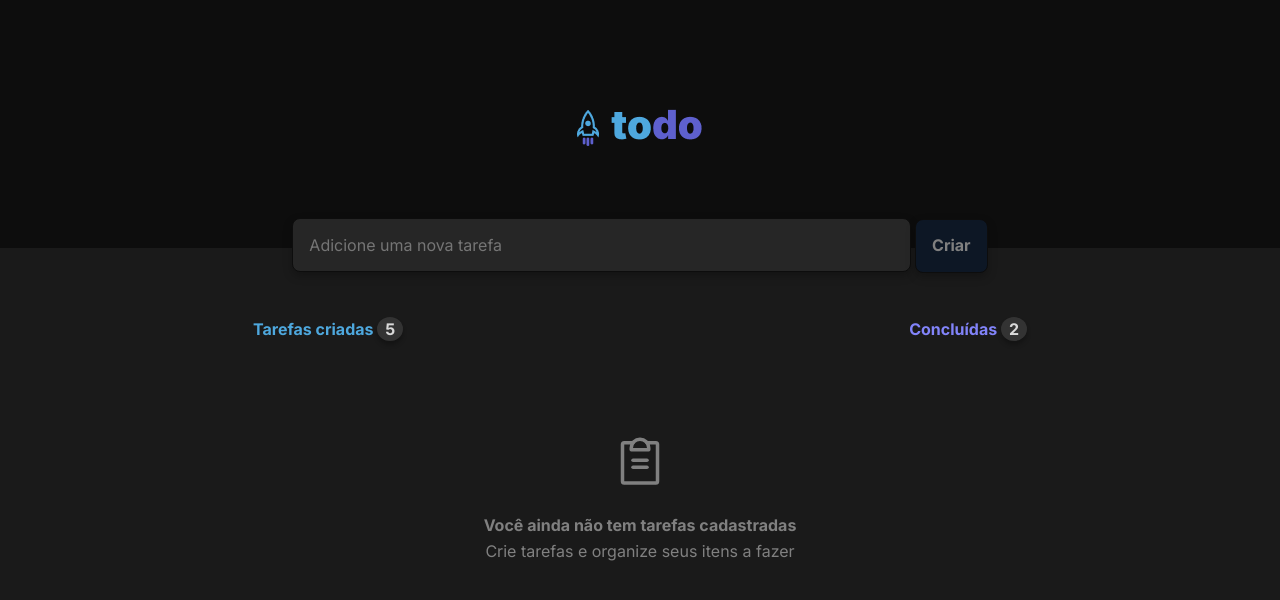
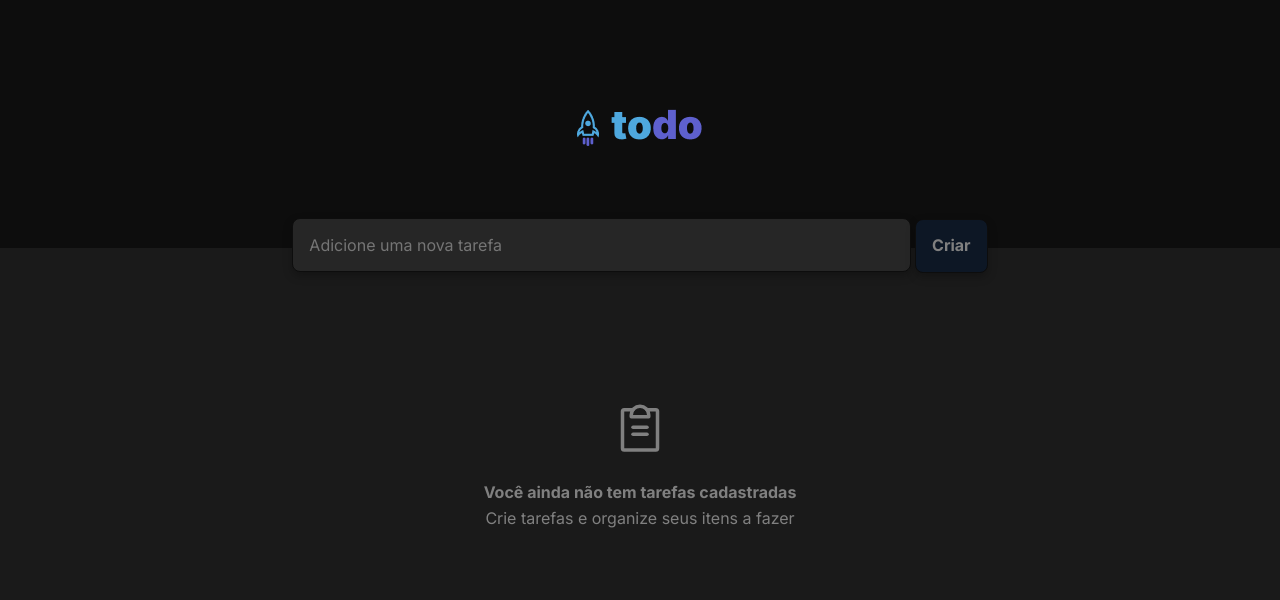
Before and after one commit to ponqueli/ignite-todo, a React (Vite) app: page / in a window 1280 px wide. Shown: the top 600 px of the page. Built offline with nearby package versions, Linux system fonts and the light colour scheme.

Commit message:
showing info when theres tasks

```diff
--- a/src/App.tsx
+++ b/src/App.tsx
@@ -57,6 +57,9 @@ function App() {
     setTaskList(todoListWithoutDeletedTask)
   }
 
+  const createdTasksQuantity = taskList.filter((task) => !task.isCompleted).length;
+  const completedTasksQuantity = taskList.filter((task) => task.isCompleted).length;
+  const isTaskListEmpty = taskList.length === 0;
   return (
     <>
       <Header />
@@ -67,10 +70,10 @@ function App() {
           onHandleSubmit={handleSubmit}
         />
         <div className={styles.resume}>
-          <ResumeInfo />
+          {!isTaskListEmpty && <ResumeInfo createdTasks={createdTasksQuantity} doneTasks={completedTasksQuantity} />}
 
           <div className={styles.tasks}>
-            {taskList.length === 0 ? <EmptyList /> :
+            {isTaskListEmpty ? <EmptyList /> :
               taskList.map((task) => (
                 <Task key={task.id} task={task} changeIsComplete={changeIsComplete} deleteTask={deleteTask} />
               ))
--- a/src/components/NewTask.tsx
+++ b/src/components/NewTask.tsx
@@ -22,7 +22,7 @@ export function NewTask({
   return (
     <form className={styles.form} onSubmit={onHandleSubmit}>
       <input
-        onKeyDown={(e) => e.key === "Enter" && onHandleSubmit(e)}
+        onKeyDown={(e) => e.key === "Enter" && !isDescriptionEmpty && onHandleSubmit(e)}
         type="text"
         placeholder="Adicione uma nova tarefa"
         required
--- a/src/components/ResumeInfo.tsx
+++ b/src/components/ResumeInfo.tsx
@@ -1,13 +1,18 @@
 import styles from "./ResumeInfo.module.css";
 
-export function ResumeInfo() {
+interface IResumeInfo {
+  createdTasks: number;
+  doneTasks: number;
+}
+
+export function ResumeInfo({ createdTasks, doneTasks }: IResumeInfo) {
   return (
     <div className={styles.resumeInfo}>
       <strong className={styles.createdTask}>
-        Tarefas criadas <span>5</span>
+        Tarefas criadas <span>{createdTasks}</span>
       </strong>
       <strong className={styles.doneTask}>
-        Concluídas <span>2</span>
+        Concluídas <span>{doneTasks}</span>
       </strong>
     </div>
   );
```
